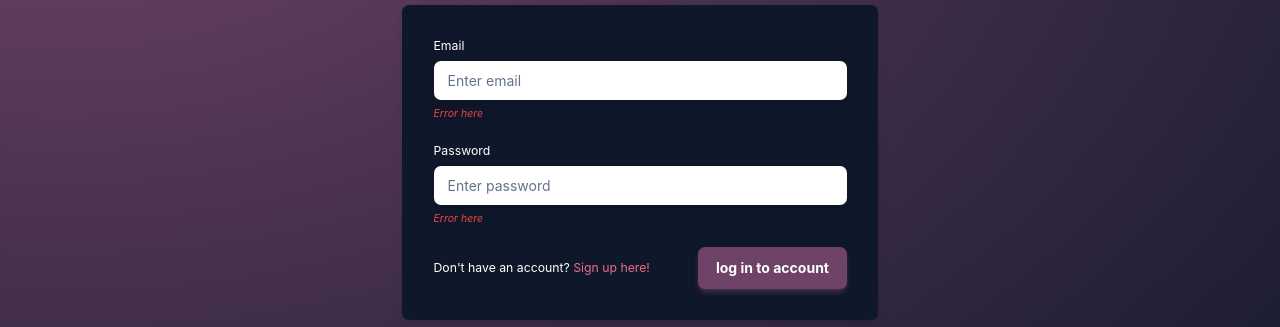
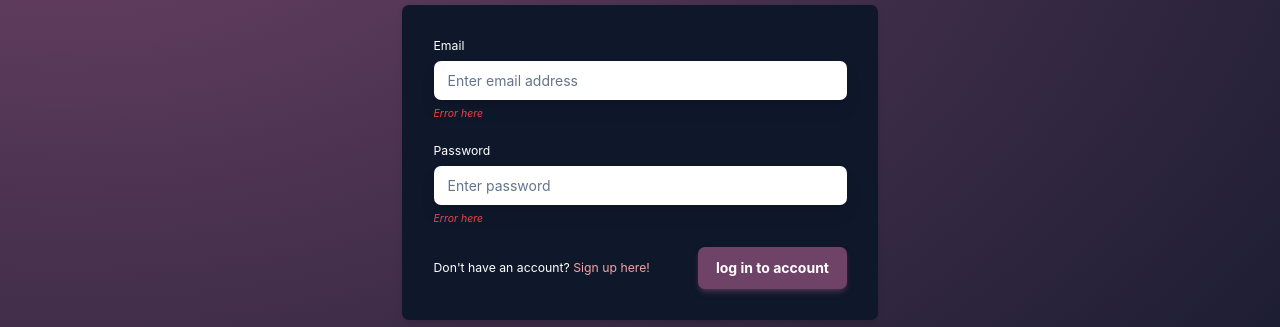
Before and after one commit to alshei/notepad-v2, a React (Create React App) app: page /login in a window 1280 px wide. Shown: the part 226-553 px from the top of the page. Built offline with nearby package versions, Linux system fonts and the light colour scheme.

Commit message:
visual edits

```diff
--- a/src/screens/LoginScreen/index.js
+++ b/src/screens/LoginScreen/index.js
@@ -15,7 +15,7 @@ const LoginScreen = () => {
           button={<Secondary option={"log in to account"} link="#" />}
           link={
             <Link to="register">
-              <p className="inline-flex text-sm text-bubblegum hover:text-white">
+              <p className="inline-flex text-sm text-apricot hover:text-white">
                 Sign up here!
               </p>
             </Link>
@@ -24,7 +24,7 @@ const LoginScreen = () => {
           <InputField
             label="Email"
             id="login-email"
-            placeholder="Enter email"
+            placeholder="Enter email address"
             type="email"
             errorMsg="Error here"
           />
--- a/src/screens/RegisterScreen/index.js
+++ b/src/screens/RegisterScreen/index.js
@@ -31,7 +31,7 @@ const RegisterScreen = () => {
           <InputField
             label="Email"
             id="signup-email"
-            placeholder="Enter email"
+            placeholder="Enter email address"
             type="email"
             errorMsg="Error here"
           />
```
